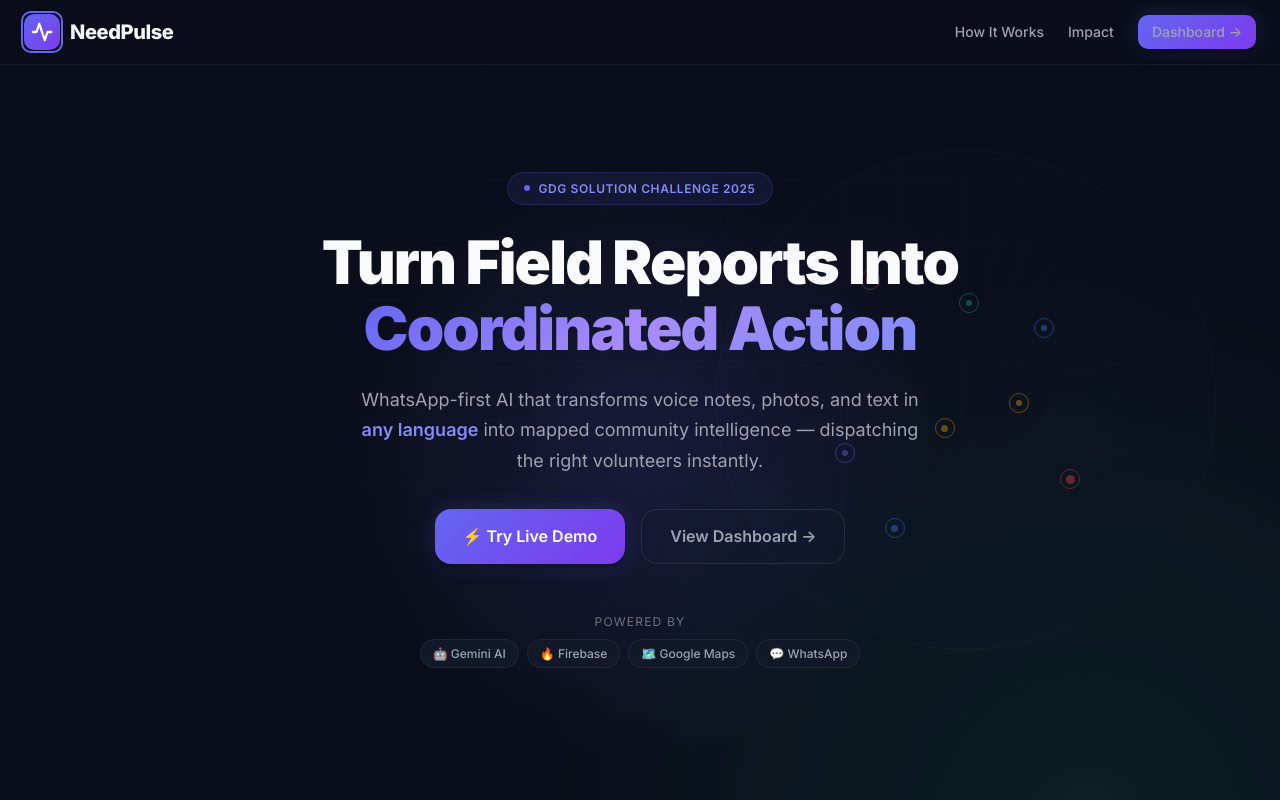
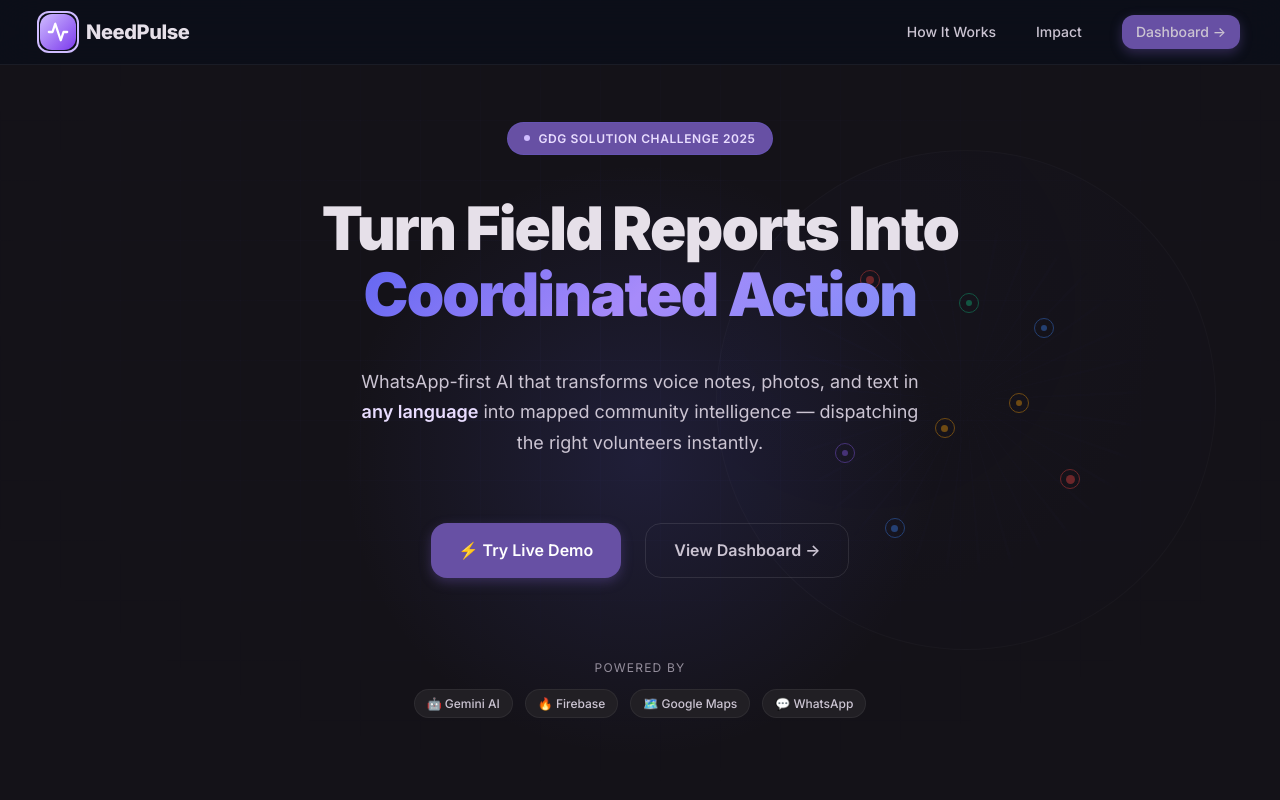
Before and after one commit to peooozz/Need-Pulse, a Next.js app: page / in a window 1280 px wide. Shown: the top 800 px of the page. Built offline with nearby package versions, Linux system fonts and the light colour scheme.

Commit message:
Redsign UI

```diff
--- a/src/styles/globals.css
+++ b/src/styles/globals.css
@@ -9,19 +9,19 @@
 /* ---------- CSS Custom Properties ---------- */
 :root {
   /* --- Core Palette --- */
-  --bg-primary: #0a0e1a;
-  --bg-secondary: #0d1225;
-  --bg-surface: #111827;
-  --bg-surface-hover: #1a2332;
-  --bg-surface-active: #1f2937;
-  --bg-glass: rgba(17, 24, 39, 0.75);
-  --bg-glass-light: rgba(17, 24, 39, 0.45);
+  --bg-primary: #141218;
+  --bg-secondary: #0f0d13;
+  --bg-surface: #211f24;
+  --bg-surface-hover: #2b292f;
+  --bg-surface-active: #36343a;
+  --bg-glass: rgba(20, 18, 24, 0.75);
+  --bg-glass-light: rgba(33, 31, 36, 0.45);
 
   /* --- Accent Colors --- */
-  --accent-primary: #6366f1;
-  --accent-primary-hover: #818cf8;
-  --accent-primary-glow: rgba(99, 102, 241, 0.25);
-  --accent-primary-subtle: rgba(99, 102, 241, 0.1);
+  --accent-primary: #cfbcff;
+  --accent-primary-hover: #e9ddff;
+  --accent-primary-glow: rgba(207, 188, 255, 0.25);
+  --accent-primary-subtle: #6750a4;
 
   --accent-success: #10b981;
   --accent-success-hover: #34d399;
@@ -44,13 +44,13 @@
   --accent-info-subtle: rgba(59, 130, 246, 0.1);
 
   /* --- Category Colors --- */
-  --cat-medical: #ef4444;
-  --cat-water: #3b82f6;
-  --cat-food: #f59e0b;
-  --cat-shelter: #8b5cf6;
-  --cat-education: #6366f1;
-  --cat-infrastructure: #6b7280;
-  --cat-other: #9ca3af;
+  --cat-medical: #ffb4ab;
+  --cat-water: #cdc0e9;
+  --cat-food: #e7c365;
+  --cat-shelter: #cfbcff;
+  --cat-education: #cfbcff;
+  --cat-infrastructure: #948e9c;
+  --cat-other: #cbc4d2;
 
   /* --- WhatsApp Colors --- */
   --wa-green: #25D366;
@@ -63,17 +63,17 @@
   --wa-header: #1f2c34;
 
   /* --- Text --- */
-  --text-primary: #f9fafb;
-  --text-secondary: #9ca3af;
-  --text-tertiary: #6b7280;
-  --text-inverse: #111827;
-  --text-accent: #a5b4fc;
+  --text-primary: #e6e0e9;
+  --text-secondary: #cbc4d2;
+  --text-tertiary: #948e9c;
+  --text-inverse: #141218;
+  --text-accent: #e0d2ff;
 
   /* --- Borders --- */
   --border-subtle: rgba(255, 255, 255, 0.06);
   --border-default: rgba(255, 255, 255, 0.1);
   --border-strong: rgba(255, 255, 255, 0.15);
-  --border-accent: rgba(99, 102, 241, 0.3);
+  --border-accent: rgba(207, 188, 255, 0.3);
 
   /* --- Shadows --- */
   --shadow-sm: 0 1px 2px rgba(0, 0, 0, 0.3);
@@ -86,17 +86,17 @@
 
   /* --- Spacing --- */
   --space-xs: 4px;
-  --space-sm: 8px;
-  --space-md: 16px;
-  --space-lg: 24px;
-  --space-xl: 32px;
-  --space-2xl: 48px;
-  --space-3xl: 64px;
-  --space-4xl: 96px;
+  --space-sm: 12px;
+  --space-md: 24px;
+  --space-lg: 40px;
+  --space-xl: 64px;
+  --space-2xl: 80px;
+  --space-3xl: 96px;
+  --space-4xl: 120px;
 
   /* --- Border Radius --- */
-  --radius-sm: 6px;
-  --radius-md: 10px;
+  --radius-sm: 4px;
+  --radius-md: 12px;
   --radius-lg: 16px;
   --radius-xl: 24px;
   --radius-full: 9999px;
@@ -105,15 +105,15 @@
   --font-sans: 'Inter', -apple-system, BlinkMacSystemFont, 'Segoe UI', sans-serif;
   --font-mono: 'JetBrains Mono', 'Fira Code', monospace;
 
-  --text-xs: 0.75rem;
-  --text-sm: 0.875rem;
-  --text-base: 1rem;
-  --text-lg: 1.125rem;
-  --text-xl: 1.25rem;
-  --text-2xl: 1.5rem;
-  --text-3xl: 1.875rem;
-  --text-4xl: 2.25rem;
-  --text-5xl: 3rem;
+  --text-xs: 12px;
+  --text-sm: 14px;
+  --text-base: 16px;
+  --text-lg: 18px;
+  --text-xl: 20px;
+  --text-2xl: 24px;
+  --text-3xl: 32px;
+  --text-4xl: 36px;
+  --text-5xl: 48px;
   --text-6xl: 3.75rem;
   --text-7xl: 4.5rem;
 
@@ -155,10 +155,7 @@ html {
 
 body {
   font-family: var(--font-sans);
-  background: radial-gradient(circle at 15% 50%, rgba(99, 102, 241, 0.15), transparent 25%),
-              radial-gradient(circle at 85% 30%, rgba(16, 185, 129, 0.1), transparent 25%),
-              radial-gradient(circle at 50% 80%, rgba(239, 68, 68, 0.1), transparent 25%),
-              var(--bg-primary);
+  background: var(--bg-primary);
   color: var(--text-primary);
   line-height: 1.6;
   min-height: 100vh;
@@ -263,33 +260,33 @@ ul, ol {
 }
 
 .badge-danger {
-  background: var(--accent-danger-subtle);
-  color: var(--accent-danger);
-  border: 1px solid rgba(239, 68, 68, 0.2);
+  background: rgba(255, 180, 171, 0.15);
+  color: var(--cat-medical);
+  border: 1px solid rgba(255, 180, 171, 0.3);
 }
 
 .badge-warning {
-  background: var(--accent-warning-subtle);
-  color: var(--accent-warning);
-  border: 1px solid rgba(245, 158, 11, 0.2);
+  background: rgba(231, 195, 101, 0.15);
+  color: var(--cat-food);
+  border: 1px solid rgba(231, 195, 101, 0.3);
 }
 
 .badge-success {
-  background: var(--accent-success-subtle);
-  color: var(--accent-success);
-  border: 1px solid rgba(16, 185, 129, 0.2);
+  background: rgba(205, 192, 233, 0.15);
+  color: var(--cat-water);
+  border: 1px solid rgba(205, 192, 233, 0.3);
 }
 
 .badge-info {
-  background: var(--accent-info-subtle);
-  color: var(--accent-info);
-  border: 1px solid rgba(59, 130, 246, 0.2);
+  background: rgba(207, 188, 255, 0.15);
+  color: var(--cat-shelter);
+  border: 1px solid rgba(207, 188, 255, 0.3);
 }
 
 .badge-primary {
-  background: var(--accent-primary-subtle);
+  background: rgba(103, 80, 164, 0.2);
   color: var(--accent-primary);
-  border: 1px solid rgba(99, 102, 241, 0.2);
+  border: 1px solid rgba(103, 80, 164, 0.4);
 }
 
 /* --- Gradient Text --- */
@@ -344,14 +341,16 @@ ul, ol {
 }
 
 .btn-primary {
-  background: linear-gradient(135deg, var(--accent-primary), #7c3aed);
+  background: var(--accent-primary-subtle);
   color: white;
-  box-shadow: var(--shadow-md), 0 0 20px var(--accent-primary-glow);
+  box-shadow: 0 4px 12px rgba(103, 80, 164, 0.4);
 }
 
 .btn-primary:hover {
   transform: translateY(-2px);
-  box-shadow: var(--shadow-lg), 0 0 30px var(--accent-primary-glow);
+  background: var(--accent-primary);
+  color: var(--text-inverse);
+  box-shadow: 0 6px 16px rgba(207, 188, 255, 0.6);
 }
 
 .btn-primary:active {
@@ -359,14 +358,14 @@ ul, ol {
 }
 
 .btn-success {
-  background: linear-gradient(135deg, var(--accent-success), #059669);
-  color: white;
-  box-shadow: var(--shadow-md), 0 0 20px var(--accent-success-glow);
+  background: var(--cat-water);
+  color: var(--text-inverse);
+  box-shadow: 0 4px 12px rgba(205, 192, 233, 0.4);
 }
 
 .btn-success:hover {
   transform: translateY(-2px);
-  box-shadow: var(--shadow-lg), 0 0 30px var(--accent-success-glow);
+  box-shadow: 0 6px 16px rgba(205, 192, 233, 0.6);
 }
 
 .btn-ghost {
```
